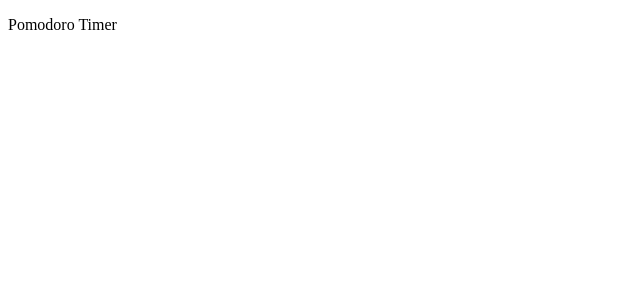
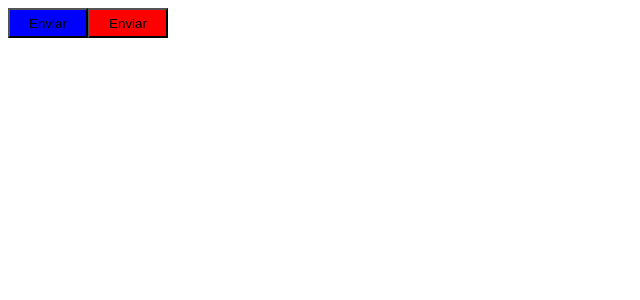
Before and after one commit to SouzaVitoria/pomodoro-timer, a React (Vite) app: page / in a window 1280 px wide. Shown: the top 300 px of the page, without its empty margins (0-640 px from the left). Built offline with nearby package versions, Linux system fonts and the light colour scheme.

Commit message:
added CSS Modules

```diff
--- a/src/App.tsx
+++ b/src/App.tsx
@@ -1,11 +1,11 @@
 import React from "react"
+import { Button } from "./components/Button/Button"
 
 export function App() {
   return (
     <>
-      <p>
-        Pomodoro Timer
-      </p>
+      <Button color="primary" />
+      <Button color="secondary" />
     </>
   )
 }
--- /dev/null
+++ b/src/components/Button/Button.module.css
@@ -0,0 +1,12 @@
+.button {
+  width: 80px;
+  height: 30px;
+}
+
+.primary {
+  background-color: blue;
+}
+
+.secondary {
+  background-color: red;
+}
--- /dev/null
+++ b/src/components/Button/Button.tsx
@@ -0,0 +1,9 @@
+import styles from "./Button.module.css";
+
+interface ButtonProps {
+  color?: "primary" | "secondary"
+}
+
+export function Button({ color = "primary" }: ButtonProps) {
+  return <button className={`${styles.button} ${styles[color]}`}>Enviar</button>
+}
```
